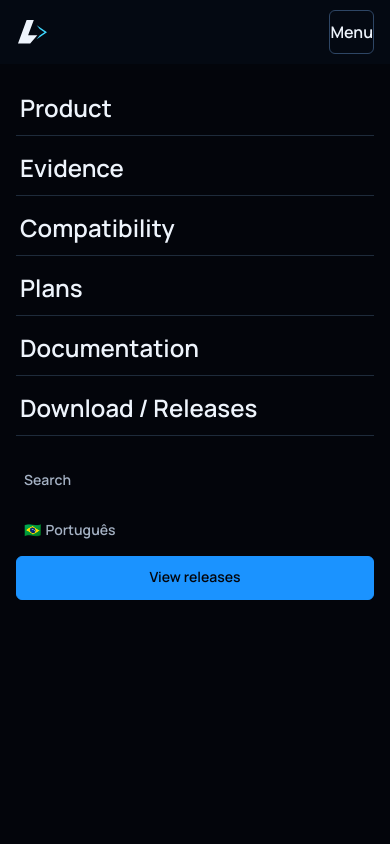
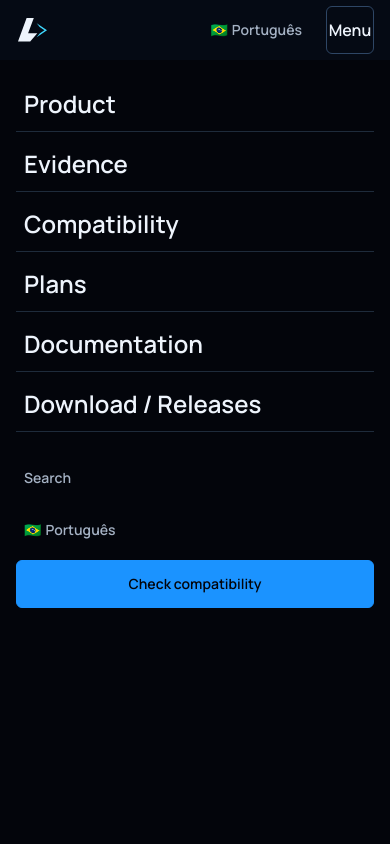
Before and after one commit to mateusoliveiradev1/LiiiraaBoostV3, a Next.js app in the folder apps/web/: page /en/gone in a window 390 px wide. Both pictures are taken after a click on the heading "Menu". Shown: the top 844 px of the page. Built offline with nearby package versions, Linux system fonts and the light colour scheme; what @liiiraa/contracts-ts would draw is missing.

Commit message:
feat(03-55): build branded public navigation shell
- bound the 72px desktop topbar and 60px mobile chrome

- preserve canonical locale routes with flag-plus-language anchors

- prioritize compatibility through a committed cobalt CTA

```diff
--- a/apps/web/src/app/[locale]/layout.tsx
+++ b/apps/web/src/app/[locale]/layout.tsx
@@ -9,11 +9,7 @@ import type { ReactNode } from 'react';
 
 import { ProductLockup } from '../../../../../packages/design-system/src/product-lockup.tsx';
 
-import {
-  accountBoundaryHref,
-  publicBoundaryHref,
-  routing,
-} from '../../public-boundary';
+import { accountBoundaryHref, publicBoundaryHref, routing } from '../../public-boundary';
 import { PublicNavigation, type PublicNavigationCopy } from '../../public-navigation';
 
 type PublicLocaleLayoutProps = Readonly<{
@@ -21,18 +17,20 @@ type PublicLocaleLayoutProps = Readonly<{
   params: Promise<{ locale: string }>;
 }>;
 
-type PublicCopy = PublicNavigationCopy & Readonly<{
-  account: string;
-  brandDescription: string;
-  footerNavigation: string;
-  skip: string;
-}>;
+type PublicCopy = PublicNavigationCopy &
+  Readonly<{
+    account: string;
+    brandDescription: string;
+    footerNavigation: string;
+    skip: string;
+  }>;
 
 const COPY = Object.freeze({
   'pt-BR': Object.freeze({
     account: 'Conta',
     brandDescription: 'Otimização de jogos explicável, mensurável e reversível para Windows.',
     current: 'página atual',
+    compatibility: 'Verificar compatibilidade',
     footerNavigation: 'Navegação complementar',
     menu: 'Menu',
     navigation: Object.freeze({
@@ -44,7 +42,6 @@ const COPY = Object.freeze({
       'releases-index': 'Download / Versões',
     }),
     primaryNavigation: 'Navegação principal',
-    releases: 'Ver versões',
     search: 'Pesquisar',
     skip: 'Ir para o conteúdo principal',
   }),
@@ -52,6 +49,7 @@ const COPY = Object.freeze({
     account: 'Account',
     brandDescription: 'Explainable, measurable, reversible Windows gaming optimization.',
     current: 'current page',
+    compatibility: 'Check compatibility',
     footerNavigation: 'Supplementary navigation',
     menu: 'Menu',
     navigation: Object.freeze({
@@ -63,7 +61,6 @@ const COPY = Object.freeze({
       'releases-index': 'Download / Releases',
     }),
     primaryNavigation: 'Primary navigation',
-    releases: 'View releases',
     search: 'Search',
     skip: 'Skip to main content',
   }),
--- a/apps/web/src/app/public-shell.css
+++ b/apps/web/src/app/public-shell.css
@@ -53,15 +53,17 @@ summary:focus-visible,
   z-index: var(--lb-layer-sticky);
   inset-block-start: 0;
   border-block-end: 1px solid var(--lb-line-subtle);
-  background: color-mix(in srgb, var(--lb-surface-inset) 94%, transparent);
+  background: var(--lb-canvas-inset);
 }
 
 .public-header__bar {
   display: flex;
   align-items: center;
   gap: var(--lb-space-4);
+  max-inline-size: 1280px;
   min-block-size: 72px;
-  padding-inline: var(--lb-screen-padding);
+  margin-inline: auto;
+  padding-inline: var(--lb-space-4);
 }
 
 .public-brand {
@@ -116,6 +118,8 @@ summary:focus-visible,
 
 .public-navigation a,
 .public-mobile-menu__actions a {
+  display: inline-flex;
+  align-items: center;
   min-block-size: 44px;
   padding: var(--lb-space-2);
   color: var(--lb-text-secondary);
@@ -133,7 +137,8 @@ summary:focus-visible,
 
 .public-navigation a[data-current='page'] {
   color: var(--lb-text-primary);
-  box-shadow: inset 0 -2px 0 var(--lb-cobalt-signal);
+  background: var(--lb-panel-raised);
+  box-shadow: inset 0 -3px 0 var(--lb-accent-electric);
 }
 
 .public-visually-hidden {
@@ -184,14 +189,23 @@ summary:focus-visible,
 }
 
 .public-action--primary {
-  border: 1px solid var(--lb-cobalt-action);
-  color: var(--lb-text-primary);
-  background: var(--lb-cobalt-action);
+  border: 1px solid var(--lb-accent-electric);
+  color: var(--lb-canvas);
+  background: var(--lb-accent-electric);
 }
 
-.public-action:hover {
+.public-action--quiet:hover {
   color: var(--lb-text-primary);
   background: var(--lb-surface-raised);
+}
+
+.public-action--primary:hover {
+  color: var(--lb-canvas);
+  background: var(--lb-accent-electric-hover);
+}
+
+.public-mobile-locale {
+  display: none;
 }
 
 main {
@@ -315,27 +329,9 @@ main {
   font-family: var(--lb-font-data);
 }
 
-@media (width < 1180px) {
+@media (width < 1100px) {
   .public-header__bar {
     gap: var(--lb-space-3);
-  }
-
-  .public-navigation a {
-    padding-inline: var(--lb-space-1);
-  }
-
-  .public-action--quiet {
-    display: none;
-  }
-}
-
-@media (width < 960px) {
-  html {
-    scroll-padding-block-start: var(--lb-space-7);
-  }
-
-  .public-header__bar {
-    min-block-size: 64px;
   }
 
   .public-navigation--desktop,
@@ -343,16 +339,36 @@ main {
     display: none;
   }
 
+  .public-mobile-locale,
   .public-mobile-menu {
     display: block;
+  }
+
+  .public-mobile-locale {
     margin-inline-start: auto;
+  }
+
+  .public-mobile-locale .lb-web-locale-switcher {
+    display: inline-flex;
+    align-items: center;
+    gap: var(--lb-space-1);
+    min-block-size: 48px;
+    padding-inline: var(--lb-space-2);
+    color: var(--lb-text-secondary);
+    font-size: var(--lb-text-label-size);
+    font-weight: var(--lb-weight-semibold);
+    text-decoration: none;
+  }
+
+  .public-mobile-menu {
+    margin-inline-start: 0;
   }
 
   .public-mobile-menu > summary {
     display: grid;
     place-items: center;
-    min-inline-size: 44px;
-    min-block-size: 44px;
+    min-inline-size: 48px;
+    min-block-size: 48px;
     border: 1px solid var(--lb-line-strong);
     border-radius: 6px;
     cursor: pointer;
@@ -367,13 +383,13 @@ main {
   .public-mobile-menu__surface {
     position: fixed;
     z-index: var(--lb-layer-modal);
-    inset: 64px 0 0;
+    inset: 72px 0 0;
     display: grid;
     align-content: start;
     gap: var(--lb-space-4);
-    padding: var(--lb-space-3);
+    padding: var(--lb-space-4);
     overflow: auto;
-    background: var(--lb-surface-canvas);
+    background: var(--lb-canvas);
   }
 
   .public-mobile-menu .public-navigation ul {
@@ -392,7 +408,7 @@ main {
 
   .public-mobile-menu__actions {
     display: grid;
-    gap: var(--lb-space-1);
+    gap: var(--lb-space-2);
   }
 
   .public-mobile-menu__actions .lb-web-locale-switcher {
@@ -402,11 +418,36 @@ main {
   }
 
   .public-mobile-menu__actions a:last-child {
-    border: 1px solid var(--lb-cobalt-action);
+    justify-content: center;
+    min-block-size: 48px;
+    border: 1px solid var(--lb-accent-electric);
     border-radius: 6px;
-    color: var(--lb-surface-canvas);
-    background: var(--lb-cobalt-action);
+    color: var(--lb-canvas);
+    background: var(--lb-accent-electric);
     text-align: center;
+  }
+}
+
+@media (width < 960px) {
+  html {
+    scroll-padding-block-start: var(--lb-space-7);
+  }
+
+  .public-header__bar {
+    min-block-size: 60px;
+    padding-inline: var(--lb-space-3);
+  }
+
+  .public-navigation--desktop,
+  .public-header__actions {
+    display: none;
+  }
+
+  .public-mobile-menu__surface {
+    position: fixed;
+    inset: 60px 0 0;
+    padding: var(--lb-space-3);
+    overflow: auto;
   }
 
   .public-footer {
--- a/apps/web/src/public-navigation.tsx
+++ b/apps/web/src/public-navigation.tsx
@@ -9,11 +9,11 @@ import { localizedPublicHref, publicBoundaryHref, publicNavigation } from './pub
 export type PublicPillarId = (typeof publicNavigation)[number]['id'];
 
 export type PublicNavigationCopy = Readonly<{
+  compatibility: string;
   current: string;
   menu: string;
   navigation: Readonly<Record<PublicPillarId, string>>;
   primaryNavigation: string;
-  releases: string;
   search: string;
 }>;
 
@@ -148,11 +148,13 @@ export const PublicNavigation = ({
         {localeControl}
         <a
           className="public-action public-action--primary"
-          href={publicBoundaryHref('releases-index', locale)}
+          href={publicBoundaryHref('public-compatibility', locale)}
         >
-          {copy.releases}
+          {copy.compatibility}
         </a>
       </div>
+
+      <div className="public-mobile-locale">{localeControl}</div>
 
       <details className="public-mobile-menu">
         <summary>{copy.menu}</summary>
@@ -163,7 +165,7 @@ export const PublicNavigation = ({
           <div className="public-mobile-menu__actions">
             <a href={publicBoundaryHref('public-search', locale)}>{copy.search}</a>
             {localeControl}
-            <a href={publicBoundaryHref('releases-index', locale)}>{copy.releases}</a>
+            <a href={publicBoundaryHref('public-compatibility', locale)}>{copy.compatibility}</a>
           </div>
         </div>
       </details>
```
Also changed, not shown: 1 other file (tests, documents, lock files or other folders).
